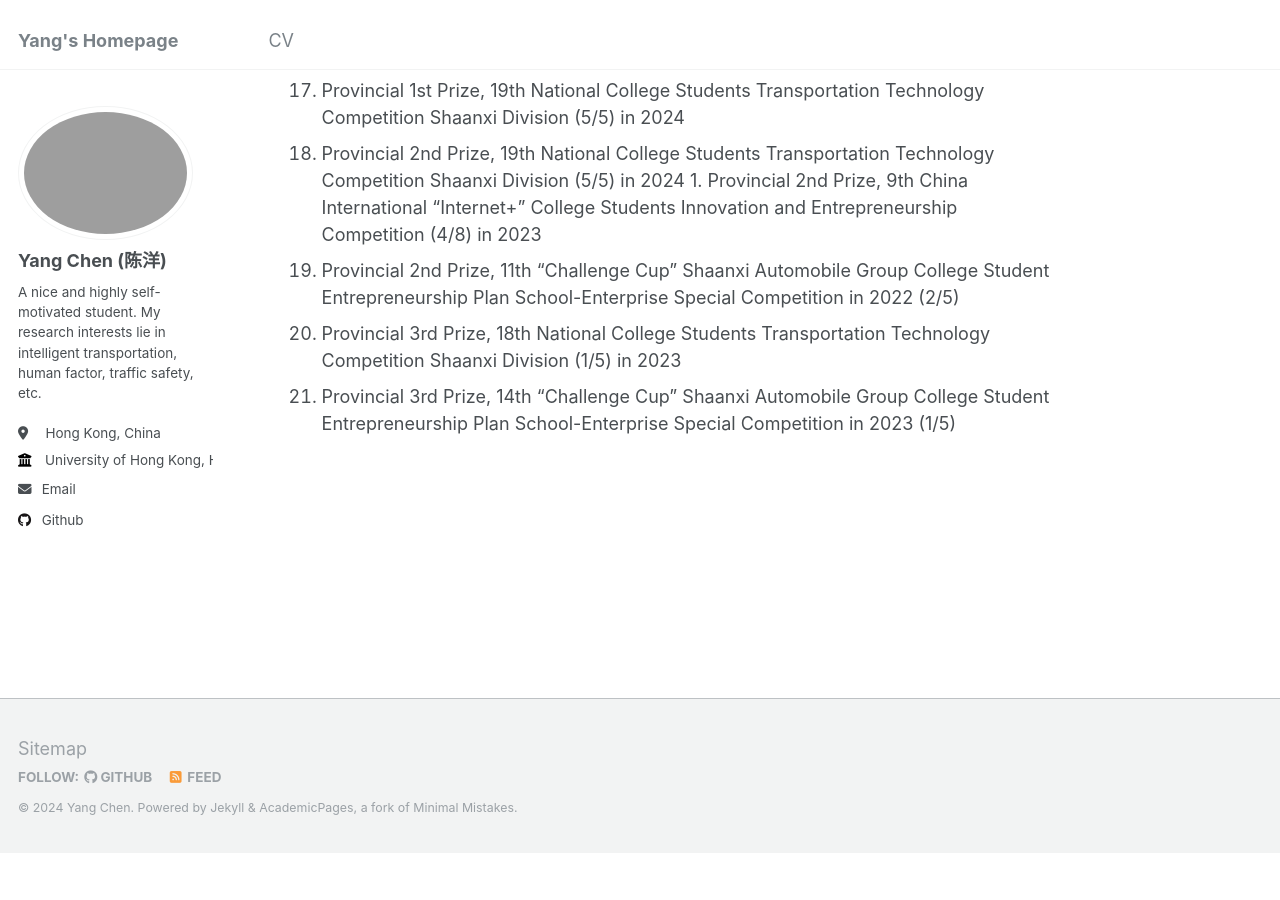
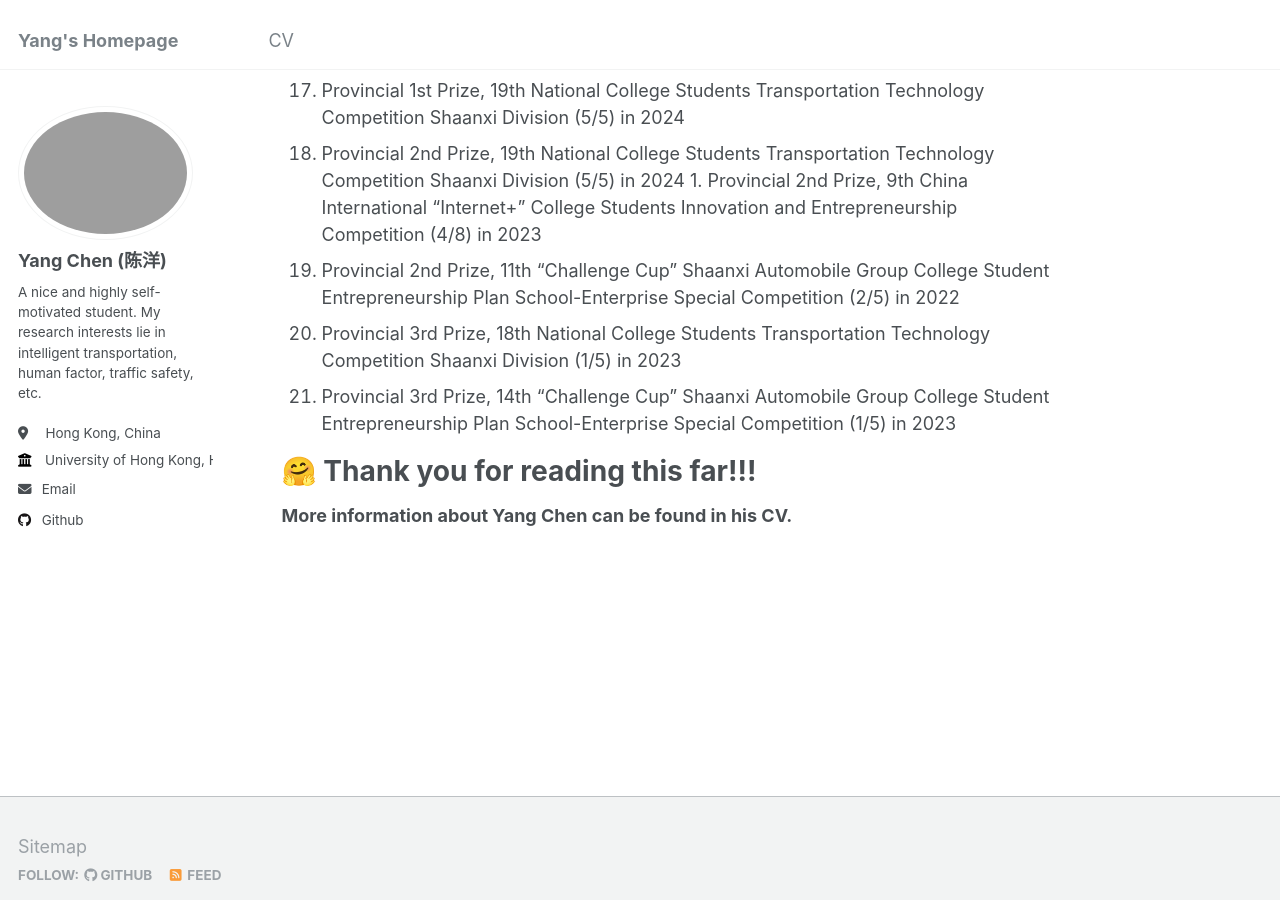
Before and after one commit to Sugar-eatingSheep/YangCHEN.github.io, a Jekyll site: the page built from _pages/about.md, in a window 1280 px wide and 900 px high, scrolled down 4987 px. Built offline with Jekyll 4.4.1, drawn with Linux system fonts in a browser that asks for light colours; before the commit the page ends 5840 px from its top, so only the background shows below that.

Commit message:
Update about.md

```diff
--- a/_pages/about.md
+++ b/_pages/about.md
@@ -94,6 +94,10 @@ Publications
 1. Provincial 1st Prize, "Higher Education Society Cup" National Undergraduate Mathematical Contest in Modeling in 2022
 1. Provincial 1st Prize, 19th National College Students Transportation Technology Competition Shaanxi Division (5/5) in 2024
 1. Provincial 2nd Prize, 19th National College Students Transportation Technology Competition Shaanxi Division (5/5) in 2024            1. Provincial 2nd Prize, 9th China International "Internet+" College Students Innovation and Entrepreneurship Competition (4/8) in 2023
-1. Provincial 2nd Prize, 11th "Challenge Cup" Shaanxi Automobile Group College Student Entrepreneurship Plan School-Enterprise Special Competition in 2022 (2/5)
+1. Provincial 2nd Prize, 11th "Challenge Cup" Shaanxi Automobile Group College Student Entrepreneurship Plan School-Enterprise Special Competition (2/5) in 2022
 1. Provincial 3rd Prize, 18th National College Students Transportation Technology Competition Shaanxi Division (1/5) in 2023
-1. Provincial 3rd Prize, 14th "Challenge Cup" Shaanxi Automobile Group College Student Entrepreneurship Plan School-Enterprise Special Competition in 2023 (1/5)
+1. Provincial 3rd Prize, 14th "Challenge Cup" Shaanxi Automobile Group College Student Entrepreneurship Plan School-Enterprise Special Competition (1/5) in 2023
+
+🤗 Thank you for reading this far!!!
+======
+**More information about Yang Chen can be found in his CV.**
```
